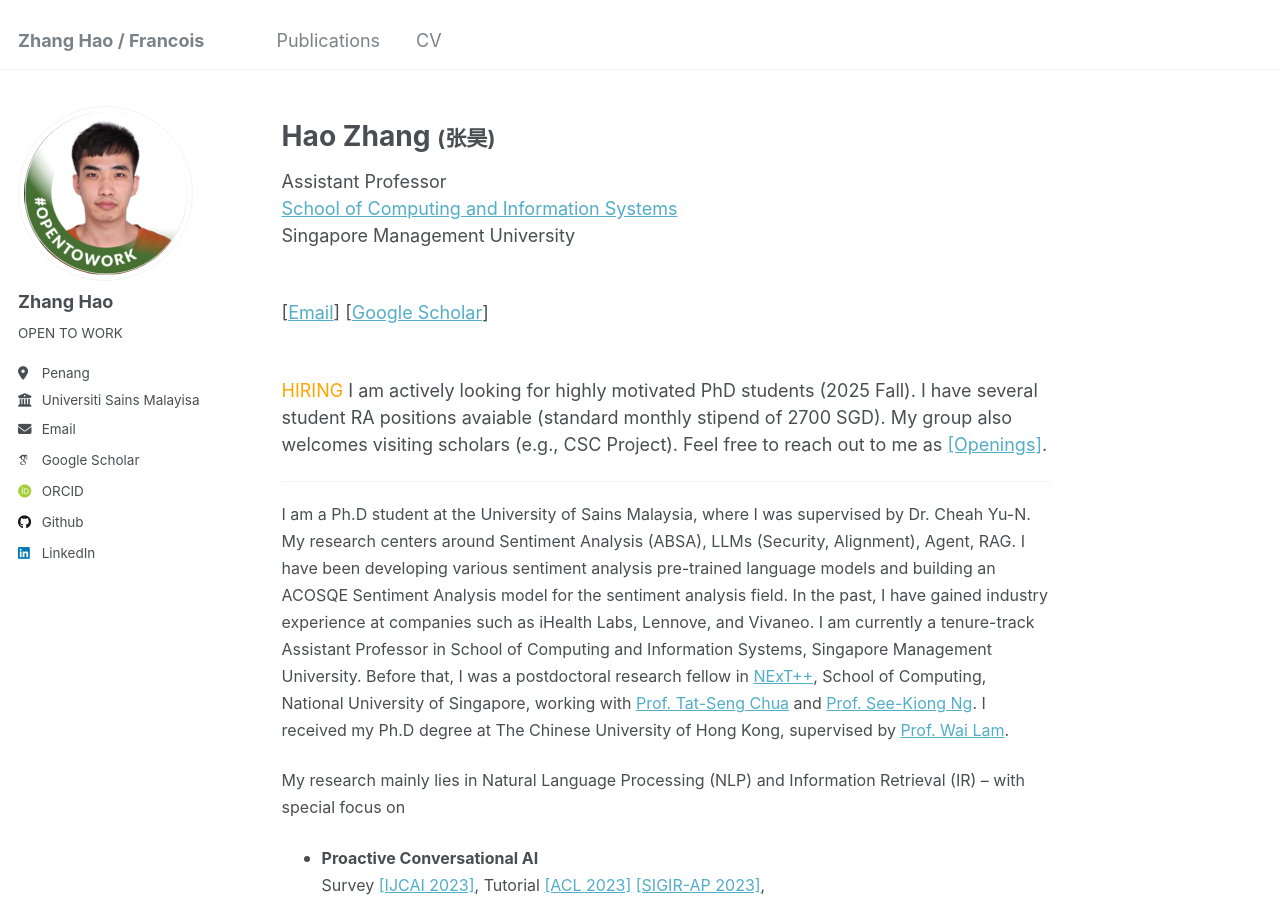
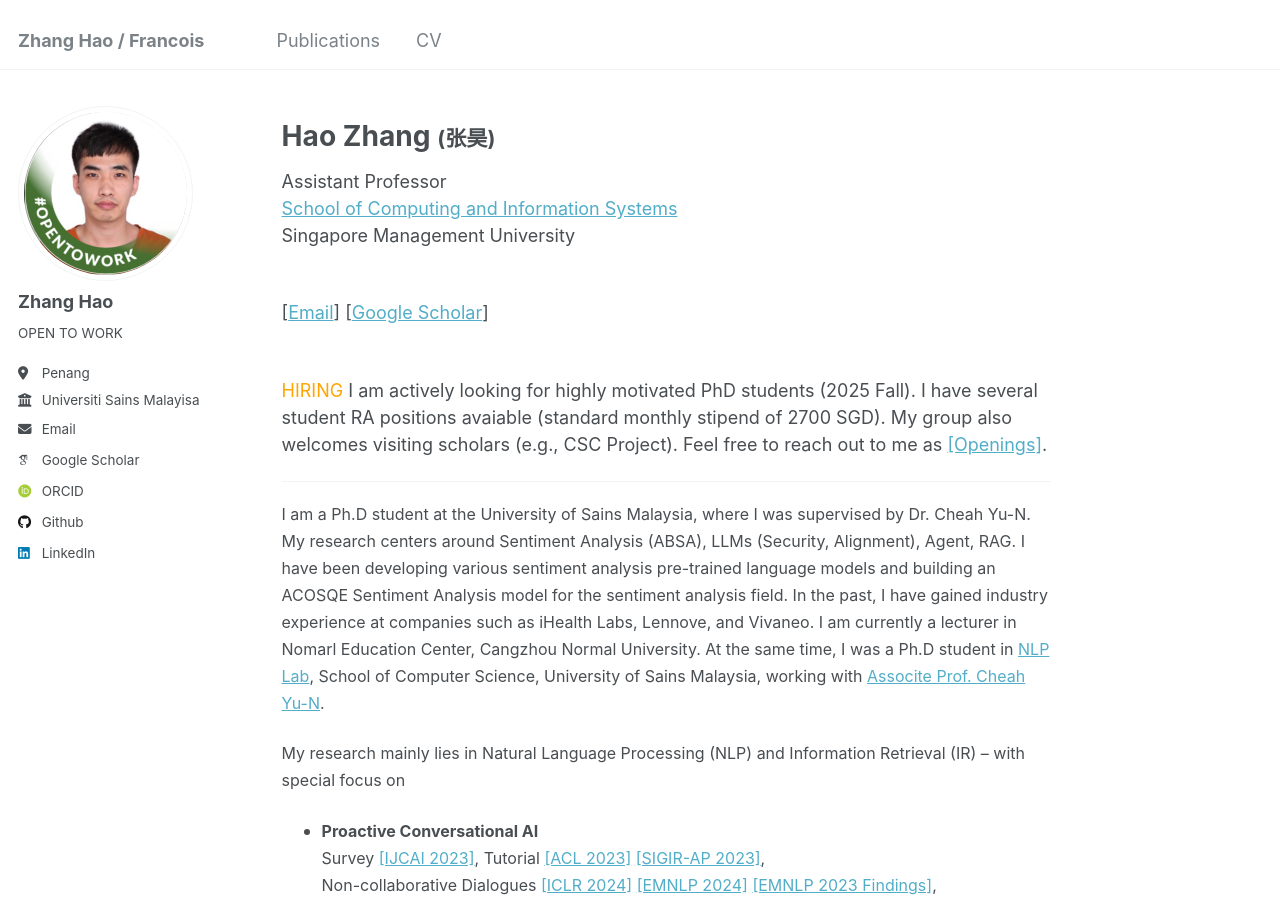
Before and after one commit to sydmou/sydmou.github.io, a Jekyll site: the page built from _pages/about.md, in a window 1280 px wide and 900 px high. Built offline with Jekyll 4.4.1, drawn with Linux system fonts in a browser that asks for light colours; some web fonts are replaced.

Commit message:
Update about.md

```diff
--- a/_pages/about.md
+++ b/_pages/about.md
@@ -34,7 +34,7 @@
 <hr>
 <p>
     <font size="3">
-        I am a Ph.D student at the University of Sains Malaysia, where I was supervised by Dr. Cheah Yu-N. My research centers around Sentiment Analysis (ABSA), LLMs (Security, Alignment), Agent, RAG. I have been developing various sentiment analysis pre-trained language models and building an ACOSQE Sentiment Analysis model for the sentiment analysis field. In the past, I have gained industry experience at companies such as iHealth Labs, Lennove, and Vivaneo. I am currently a tenure-track Assistant Professor in School of Computing and Information Systems, Singapore Management University. Before that, I was a postdoctoral research fellow in <a href="https://www.nextcenter.org/">NExT++</a>, School of Computing, National University of Singapore, working with <a href="https://www.chuatatseng.com/">Prof. Tat-Seng Chua</a> and <a href="https://www.comp.nus.edu.sg/~ngsk/">Prof. See-Kiong Ng</a>. I received my Ph.D degree at The Chinese University of Hong Kong, supervised by <a href="https://www1.se.cuhk.edu.hk/~textmine/">Prof. Wai Lam</a>.
+        I am a Ph.D student at the University of Sains Malaysia, where I was supervised by Dr. Cheah Yu-N. My research centers around Sentiment Analysis (ABSA), LLMs (Security, Alignment), Agent, RAG. I have been developing various sentiment analysis pre-trained language models and building an ACOSQE Sentiment Analysis model for the sentiment analysis field. In the past, I have gained industry experience at companies such as iHealth Labs, Lennove, and Vivaneo. I am currently a lecturer in Nomarl Education Center, Cangzhou Normal University. At the same time, I was a Ph.D student in <a href="">NLP Lab</a>, School of Computer Science, University of Sains Malaysia, working with <a href="https://www.chuatatseng.com/">Associte Prof. Cheah Yu-N</a>.
     </font>
 </p>
 <p>
```
